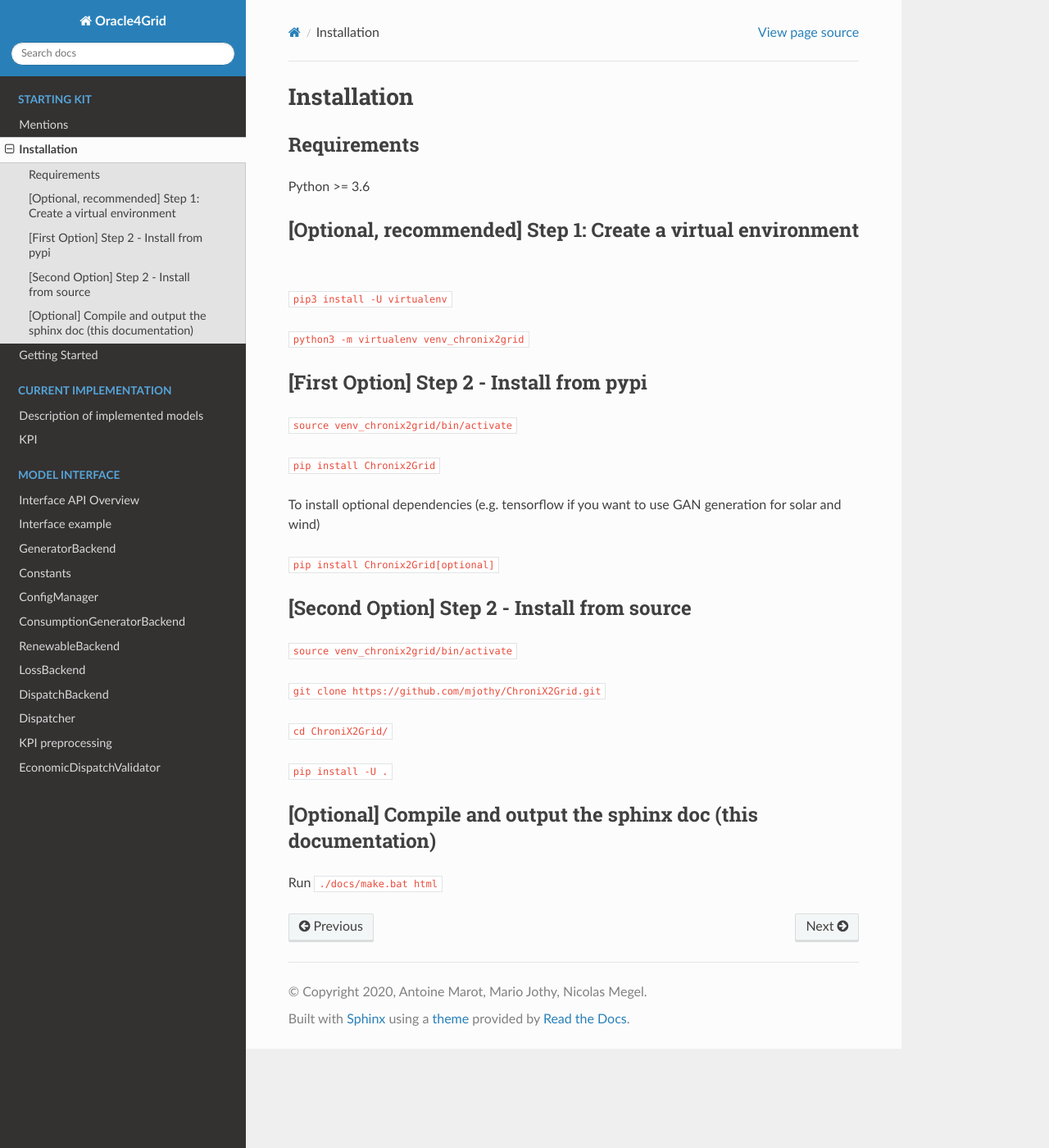
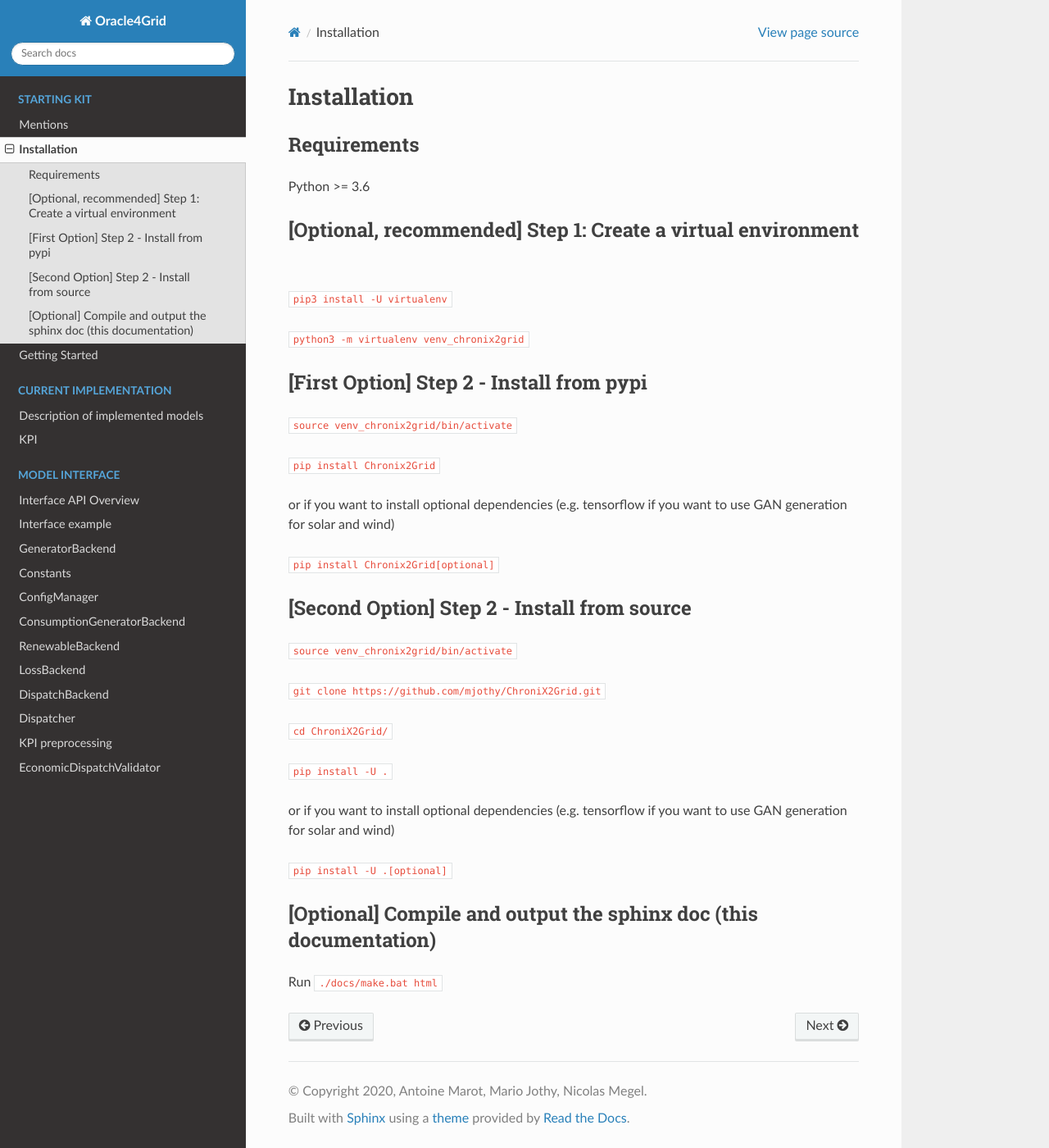
Before and after one commit to Grid2op/chronix2grid, a Sphinx documentation site: the page built from docs/INSTALL.rst, in a window 1280 px wide and 1400 px high. Shown: the whole window at 82% size. Built offline with Sphinx 7.4.7 and the Read the Docs theme 2.0.0, drawn with Linux system fonts in a browser that asks for light colours.

```diff
--- a/docs/INSTALL.rst
+++ b/docs/INSTALL.rst
@@ -17,7 +17,7 @@
 
 ``pip install Chronix2Grid``
 
-To install optional dependencies (e.g. tensorflow if you want to use GAN generation for solar and wind)
+or if you want to install optional dependencies (e.g. tensorflow if you want to use GAN generation for solar and wind)
 
 ``pip install Chronix2Grid[optional]``
 
@@ -31,6 +31,9 @@
 
 ``pip install -U .``
 
+or if you want to install optional dependencies (e.g. tensorflow if you want to use GAN generation for solar and wind)
+
+``pip install -U .[optional]``
 
 [Optional] Compile and output the sphinx doc (this documentation)
 ^^^^^^^^^^^^^^^^^^^^^^^^^^^^^^^^^^^^^^^^^^^^^^^^^^^^^^^^^^^^^^^^^^^^
--- a/setup.py
+++ b/setup.py
@@ -111,7 +111,7 @@
                         "xlrd==1.2.0",
                         "zipp==3.1.0"
                         ],
-      extras_requires = {
+      extras_require = {
                         "optional": [
                             "tensorflow==1.15.4",
                         ],
```
Also changed, not shown: 1 other file.
